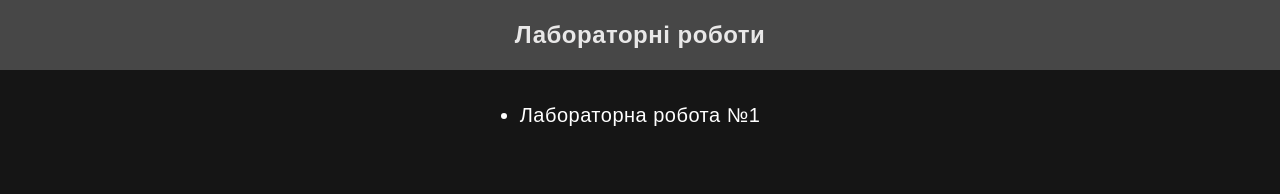
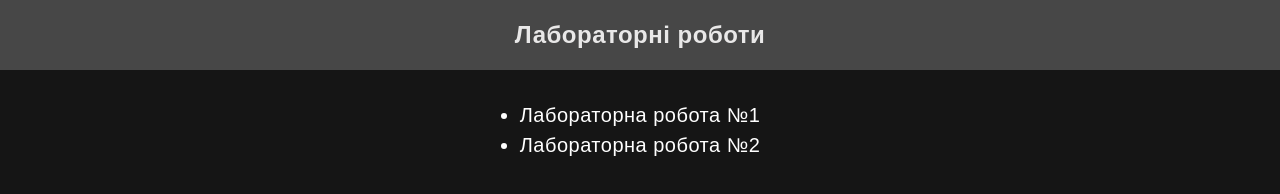
Before and after one commit to choklet80/WTWD, a plain HTML site: page index.html in a window 1280 px wide. Drawn offline with Linux system fonts and the light colour scheme.

Commit message:
Update index.html

```diff
--- a/index.html
+++ b/index.html
@@ -11,6 +11,7 @@
     <h1 class="h1_index">Лабораторні роботи</h1>
     <ul class="ex_list">
       <li><a href="lab01/index.html">Лабораторна робота №1</a></li>
+      <li><a href="lab02/index.html">Лабораторна робота №2</a></li>
     </ul>
   </body>
 </html>
```
